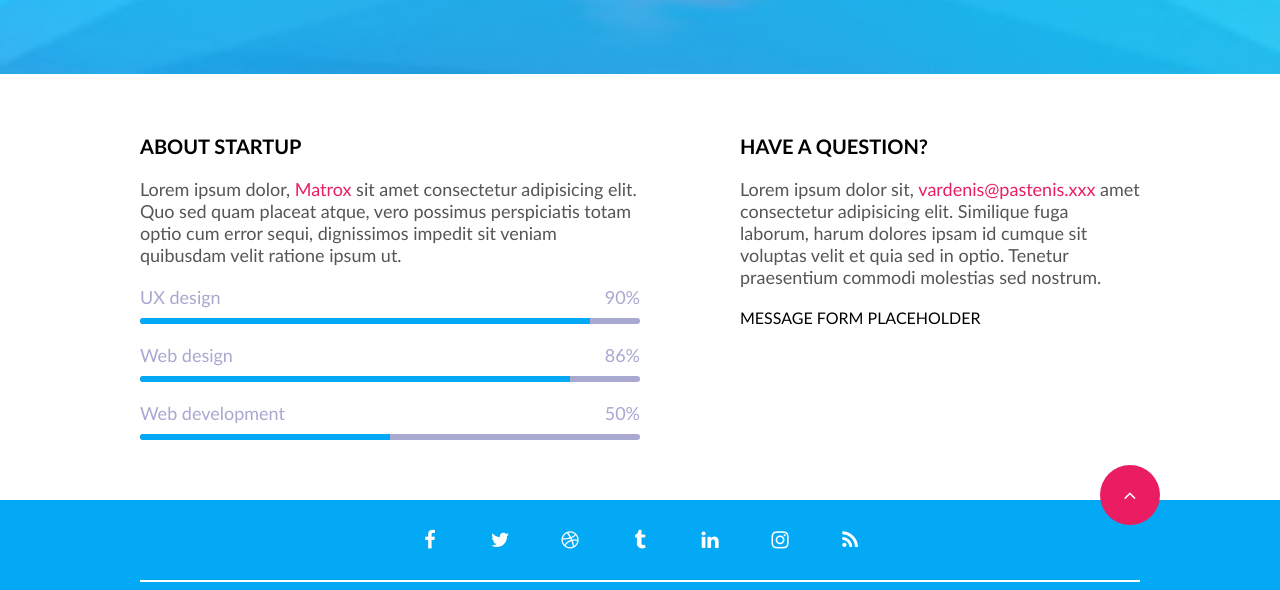
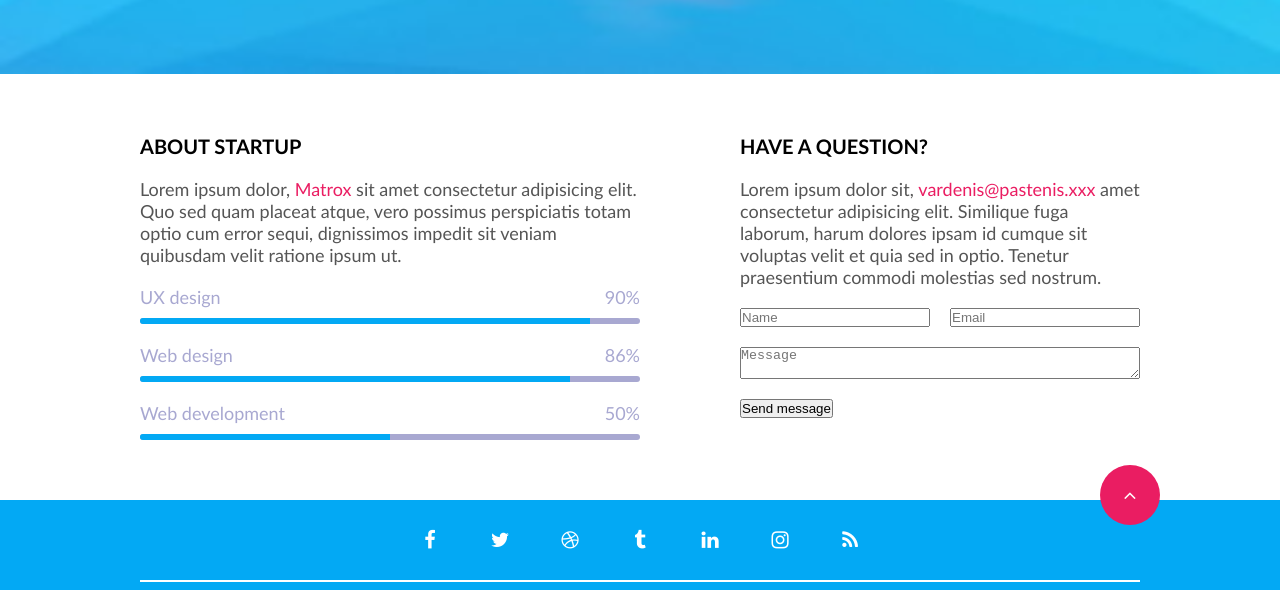
Before and after one commit to Dirigentas/4_coming_soon, a website: page index.html in a window 1280 px wide. Shown: the part 726-1316 px from the top of the page. Drawn offline with Linux system fonts and the light colour scheme.

Commit message:
initil form

```diff
--- a/css/components/form.css
+++ b/css/components/form.css
@@ -0,0 +1,25 @@
+form {}
+
+.form > * {
+    margin-bottom: 20px;
+}
+
+.form > *:last-child {
+    margin-bottom: 0;
+}
+
+form > label {
+    display: none;
+}
+
+form > input {
+    width: calc((100% - 20px) / 2);
+}
+
+form > input:last-of-type {
+    float: right;
+}
+
+form > textarea {
+    width: 100%;
+}
--- a/index.html
+++ b/index.html
@@ -95,7 +95,15 @@
                 <div class = "right-column">
                     <h2 class= "section-title">have a question?</h2>
                     <p class = "section-description">Lorem ipsum dolor sit, <a href="mailto:vardenis@pastenis.xxx">vardenis@pastenis.xxx</a> amet consectetur adipisicing elit. Similique fuga laborum, harum dolores ipsam id cumque sit voluptas velit et quia sed in optio. Tenetur praesentium commodi molestias sed nostrum.</p>
-                    <form>MESSAGE FORM PLACEHOLDER</form>
+                    <form class="form">
+                        <label for="name">Name</label>
+                        <input id="name" type="text" placeholder="Name" required autocomplete="name">
+                        <label for="emai;">Email</label>
+                        <input id="email" type="email" placeholder="Email" required autocomplete="email">
+                        <label for="message">Message</label>
+                        <textarea id="message" name="" placeholder="Message" required autocomplete="off"></textarea>
+                        <button type="submit">Send message</button>
+                    </form>
                 </div>
             </div>
         </section>
```
